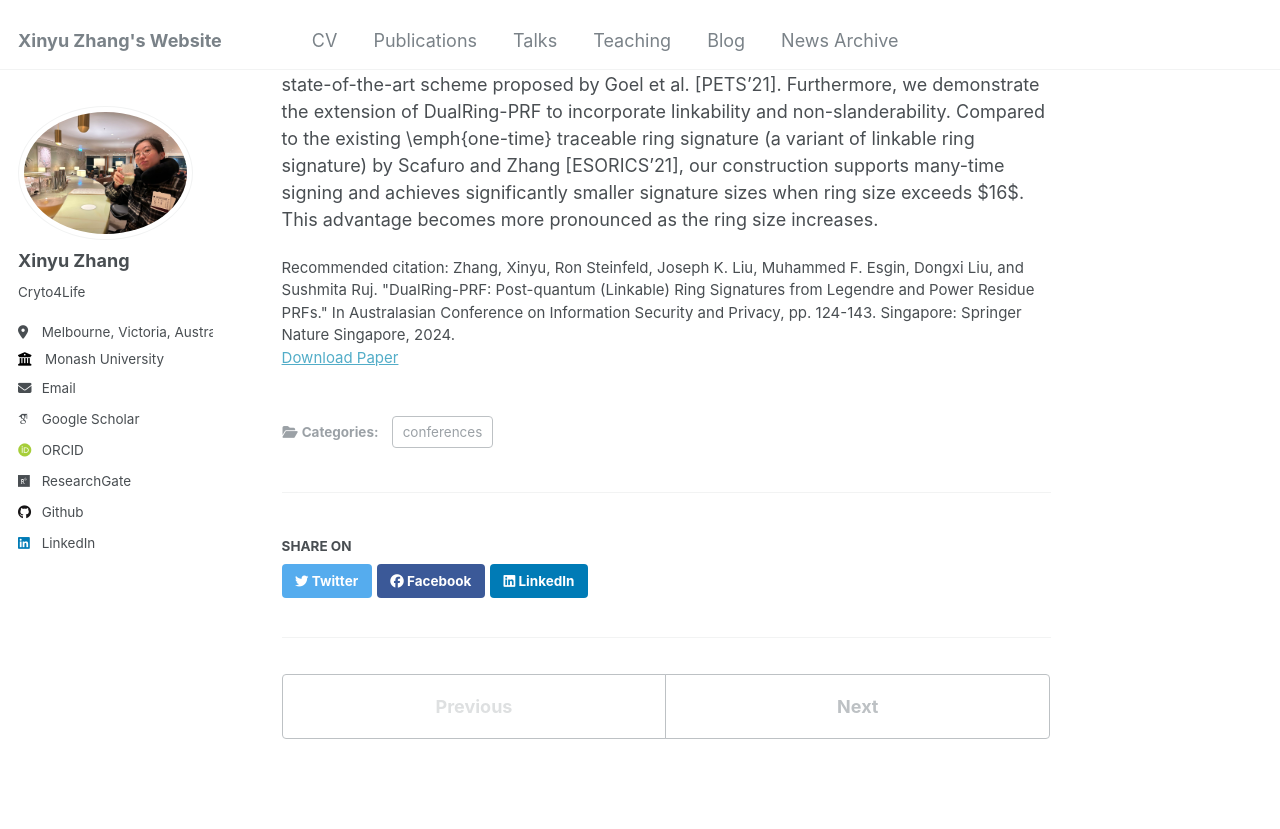
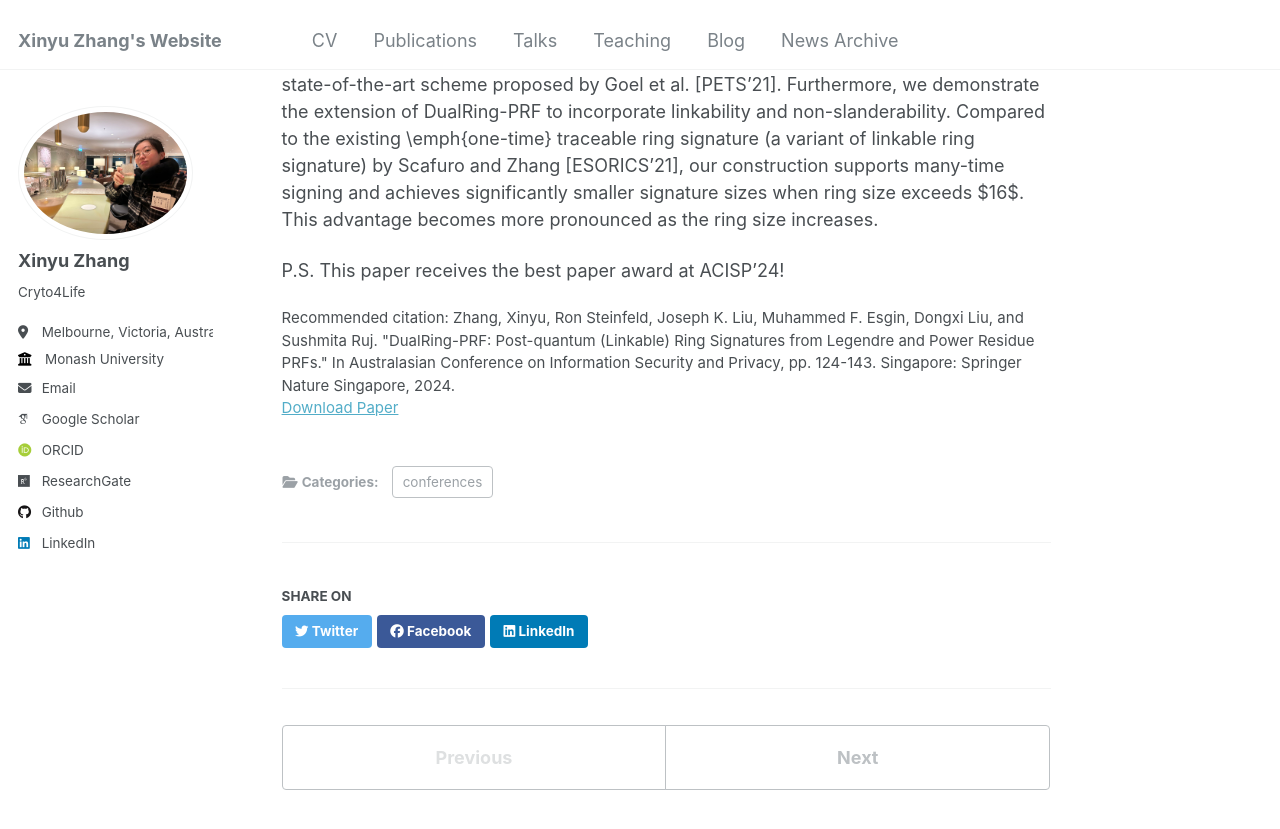
Before and after one commit to cryptome-xyz/cryptome-xyz.github.io, a Jekyll site: the page built from _publications/DualRing_PRF.md, in a window 1280 px wide and 900 px high, scrolled down 638 px. Shown: the top 829 px of the window. Built offline with Jekyll 4.4.1, drawn with Linux system fonts in a browser that asks for light colours; some web fonts are replaced.

Commit message:
Update DualRing_PRF.md

```diff
--- a/_publications/DualRing_PRF.md
+++ b/_publications/DualRing_PRF.md
@@ -15,3 +15,5 @@ Keywords: Ring Signature; Linkability; Post-Quantum; Symmetric Key Primitives
 Ring signatures are one of the crucial cryptographic primitives used in the design of privacy-preserving systems. Such a signature scheme allows a signer to anonymously sign a message on behalf of a spontaneously formed group. It not only ensures the authenticity of the message but also conceals the true signer within the group. An important extension of ring signatures is \textit{linkable} ring signatures, which prevent a signer from signing twice without being detected (under some constraints). Linkable ring signatures offer advantages in applications where full anonymity might jeopardise the intended purpose, such as privacy-oriented cryptocurrencies like Monero.
 
 In this work, we introduce post-quantum ring signature (DualRing-PRF) and linkable ring signature (DualRingL-PRF) schemes whose security solely rely on symmetric-key primitives (namely, Legendre PRF and power residue PRF). Our construction of the ring signature departs from previous approaches with similar security assumptions, offering the most competitive signature sizes for small and medium-sized rings. In particular, for a ring size of 16, DualRing-PRF has a communication overhead 1.4 times smaller than the state-of-the-art scheme proposed by Goel et al. [PETS'21]. Furthermore, we demonstrate the extension of DualRing-PRF to incorporate linkability and non-slanderability. Compared to the existing \emph{one-time} traceable ring signature (a variant of linkable ring signature) by Scafuro and Zhang [ESORICS'21], our construction supports many-time signing and achieves significantly smaller signature sizes when ring size exceeds $16$. This advantage becomes more pronounced as the ring size increases.
+
+P.S. This paper receives the best paper award at ACISP'24!
```
